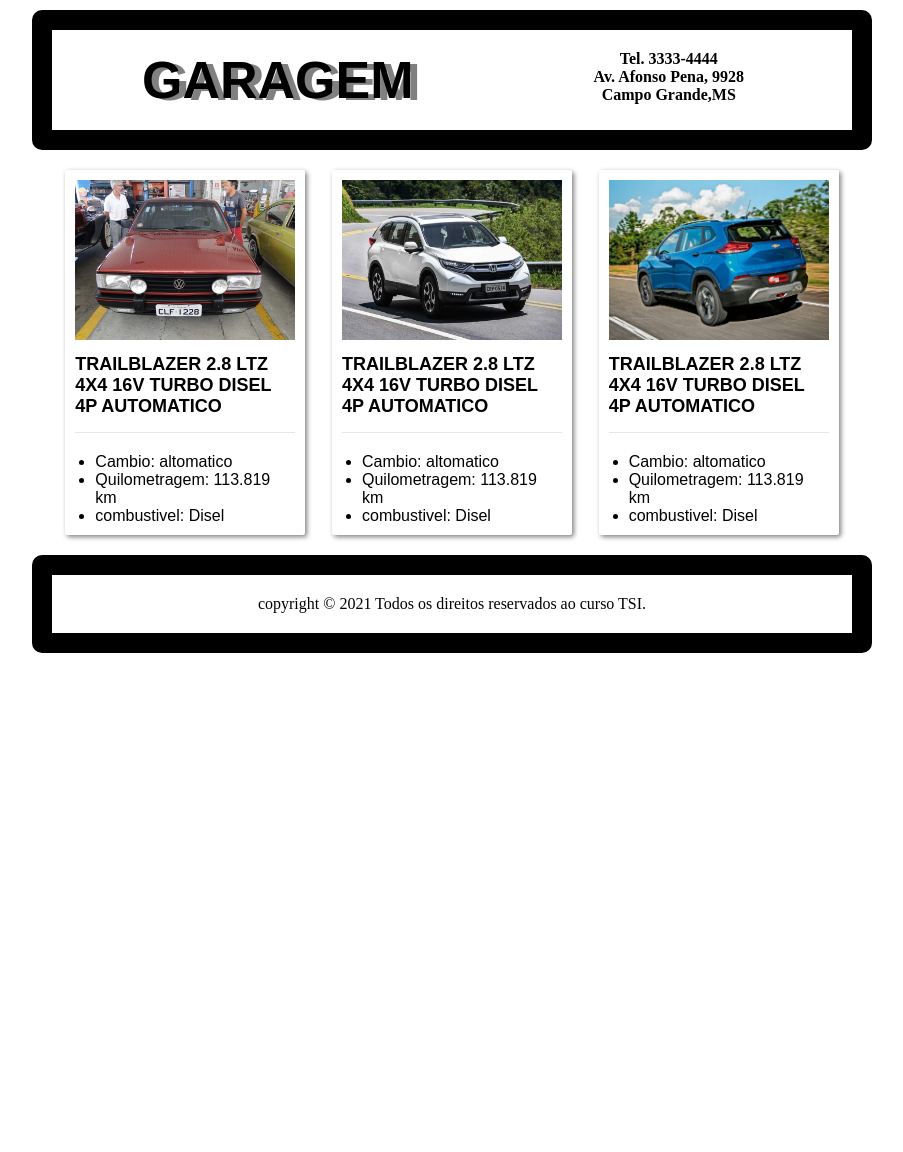
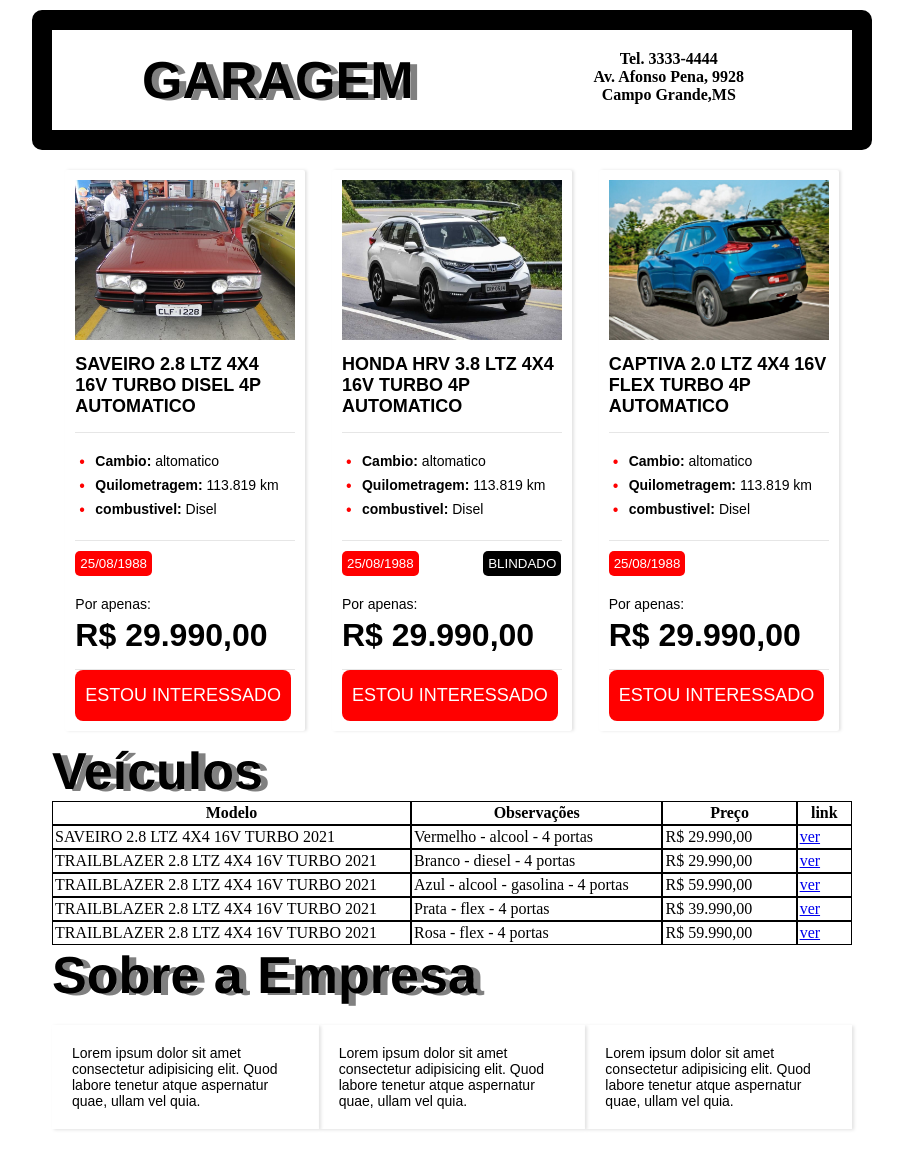
Before and after one commit to BDBento/prova-web1, a plain HTML site: page index.html in a window 1280 px wide. Shown: the top 1152 px of the page, without its empty margins (188-1091 px from the left). Before the commit the page ends 800 px from the top, so only its background shows below. Drawn offline with Linux system fonts and the light colour scheme.

Commit message:
Add files via upload

```diff
--- a/index.html
+++ b/index.html
@@ -1,5 +1,5 @@
 <!DOCTYPE html>
-<html lang="en">
+<html lang="pt-br">
 <head>
     <meta charset="UTF-8">
     <meta http-equiv="X-UA-Compatible" content="IE=edge">
@@ -20,50 +20,124 @@
         <div class=corpo-anuncio>
             <div class="anuncio">
                 <img src="img/carro1.jpg" alt="carro 1">
-                <h2>TRAILBLAZER 2.8 LTZ 4X4 16V TURBO DISEL 4P AUTOMATICO</h2>
+                <h3>SAVEIRO 2.8 LTZ 4X4 16V TURBO DISEL 4P AUTOMATICO</h3>
                 <ul>
                     <li>
-                        <p>Cambio: altomatico</p>
+                        <p><strong>Cambio:</strong> altomatico</p>
                     </li>
                     <li>
-                        <p>Quilometragem: 113.819 km</p>
+                        <p><strong>Quilometragem:</strong> 113.819 km</p>
                     </li>
                     <li>
-                        <p>combustivel: Disel</p>
+                        <p><strong>combustivel:</strong> Disel</p>
                     </li>
                 </ul>
+                <button class="data">25/08/1988</button>
+                <div class="valor">
+                    <p>Por apenas:</p>
+                        <h3>R$ 29.990,00</h3>
+                        <a href="page-anuncio.html"><button>ESTOU INTERESSADO</button></a>
+                </div>
             </div>
             <div class="anuncio">
                 <img src="img/carro2.jpg" alt="carro 1">
-                <h2>TRAILBLAZER 2.8 LTZ 4X4 16V TURBO DISEL 4P AUTOMATICO</h2>
+                <h3>HONDA HRV 3.8 LTZ 4X4 16V TURBO 4P AUTOMATICO</h3>
                 <ul>
                     <li>
-                        <p>Cambio: altomatico</p>
+                        <p><strong>Cambio:</strong> altomatico</p>
                     </li>
                     <li>
-                        <p>Quilometragem: 113.819 km</p>
+                        <p><strong>Quilometragem:</strong> 113.819 km</p>
                     </li>
                     <li>
-                        <p>combustivel: Disel</p>
+                        <p><strong>combustivel:</strong> Disel</p>
                     </li>
                 </ul>
+                <button class="data">25/08/1988</button>
+                <button class="data-2">BLINDADO</button>
+                <div class="valor">
+                    <p>Por apenas:</p>
+                        <h3>R$ 29.990,00</h3>
+                        <a href="page-anuncio.html"><button>ESTOU INTERESSADO</button></a>
+                </div>
             </div>
             <div class="anuncio">
                 <img src="img/carro3.jpg" alt="carro 1">
-                <h2>TRAILBLAZER 2.8 LTZ 4X4 16V TURBO DISEL 4P AUTOMATICO</h2>
+                <h3>CAPTIVA 2.0 LTZ 4X4 16V FLEX TURBO 4P AUTOMATICO</h3>
                 <ul>
                     <li>
-                        <p>Cambio: altomatico</p>
+                        <p><strong>Cambio:</strong> altomatico</p>
                     </li>
                     <li>
-                        <p>Quilometragem: 113.819 km</p>
+                        <p><strong>Quilometragem:</strong> 113.819 km</p>
                     </li>
                     <li>
-                        <p>combustivel: Disel</p>
+                        <p><strong>combustivel:</strong> Disel</p>
                     </li>
                 </ul>
+                <button class="data">25/08/1988</button>
+                <div class="valor">
+                    <p>Por apenas:</p>
+                        <h3>R$ 29.990,00</h3>
+                        <a href="page-anuncio.html"><button>ESTOU INTERESSADO</button></a>
+                </div>
+            </div>
+        </div>
+        <div class="veiculos">
+            <h2 class="titulo">Veículos</h2>
+            <table>
+                  <tr>
+                    <th id="modelo">Modelo</th>
+                    <th id="obs">Observações</th>
+                    <th id="preco">Preço</th>
+                    <th id="link">link</th>
+                  </tr>
+                  <tr>
+                    <td>SAVEIRO 2.8 LTZ 4X4 16V TURBO 2021</td>
+                    <td>Vermelho - alcool - 4 portas</td>
+                    <td>R$ 29.990,00</td>
+                    <td><a href="#">ver</a></td>
+                  </tr>
+                  <tr>
+                    <td>TRAILBLAZER 2.8 LTZ 4X4 16V TURBO 2021</td>
+                    <td>Branco - diesel - 4 portas</td>
+                    <td>R$ 29.990,00</td>
+                    <td><a href="#">ver</a></td>
+                  </tr>
+                  <tr>
+                    <td>TRAILBLAZER 2.8 LTZ 4X4 16V TURBO 2021</td>
+                    <td>Azul - alcool - gasolina - 4 portas</td>
+                    <td>R$ 59.990,00</td>
+                    <td><a href="#">ver</a></td>
+                  </tr>
+                  <tr>
+                    <td>TRAILBLAZER 2.8 LTZ 4X4 16V TURBO 2021</td>
+                    <td>Prata - flex - 4 portas</td>
+                    <td>R$ 39.990,00</td>
+                    <td><a href="#">ver</a></td>
+                  </tr>
+                  <tr>
+                    <td>TRAILBLAZER 2.8 LTZ 4X4 16V TURBO 2021</td>
+                    <td>Rosa - flex - 4 portas</td>
+                    <td>R$ 59.990,00</td>
+                    <td><a href="#">ver</a></td>
+                  </tr>
+                </table>
             </div>
 
+        <h2 class="titulo">Sobre a Empresa</h2>
+
+        <div class="empresa">
+
+            <div class="texto-empresa">
+                <p>Lorem ipsum dolor sit amet consectetur adipisicing elit. Quod labore tenetur atque aspernatur quae, ullam vel quia.</p>
+            </div>
+            <div class="texto-empresa">
+                <p>Lorem ipsum dolor sit amet consectetur adipisicing elit. Quod labore tenetur atque aspernatur quae, ullam vel quia.</p>
+            </div>
+            <div class="texto-empresa">
+                <p>Lorem ipsum dolor sit amet consectetur adipisicing elit. Quod labore tenetur atque aspernatur quae, ullam vel quia.</p>
+            </div>
         </div>
     </main>
     <footer>
--- a/style.css
+++ b/style.css
@@ -8,12 +8,10 @@ header, main, footer{
 }
 header{
     display: flex;
-
 }
 
 header, footer{
     padding: 20px 0 20px;
-
     border: black 20px solid;
     border-radius: 10px;
     text-align: center;
@@ -22,18 +20,19 @@ header, footer{
 .titulo{
     font-size: 52px;
     text-shadow: gray 7px 2px ;
-    font-family:Arial, Helvetica, sans-serif;
+    font-family:Franklin Gothic Medium;
     display: inline;
 }
 
 .contato,
-.titulo{
+h1{
     position: relative;
     margin: 0px 90px;
     font-weight: bold;
 }
 
-.corpo-anuncio{
+.corpo-anuncio,
+.empresa{
     display: flex;
     font-family:Arial, Helvetica, sans-serif;
     width: 100%;
@@ -46,21 +45,115 @@ header, footer{
 .anuncio{
     width: 220px;
     margin:10px auto;
-    box-shadow: grey 2px 2px 5px;
+    box-shadow: rgba(128, 128, 128, 0.219) 2px 0px 3px;
     border-radius: 2px;
     padding: 10px;
 }
-.anuncio h2{
+.anuncio h3{
     font-size: 18px;
     font-weight: 600;
     border-bottom: rgba(128, 128, 128, 0.199) solid 0.5px;
     padding-bottom: 15px;
 }
 .anuncio p{
-    font-size: 16px;
+    font-size: 14px;
 }
 .anuncio img{
     width: 100%;
     height: 160px;
     margin-bottom: 10px;
 }
+
+.valor p{
+    margin: 20px auto 5px;
+}
+
+.valor h3{
+    font-size: 32px;
+}
+
+.valor button{
+    background-color: red;
+    color: #fff;
+    border: none;
+    padding: 15px 10px;
+    font-size: 18px;
+    border-radius: 8px;
+    transition: all 1.8s;
+}
+
+.valor button:hover{
+    background-color: rgb(175, 2, 2);
+}
+
+ul{
+    border-bottom: rgba(128, 128, 128, 0.199) solid 0.5px;
+    padding-bottom: 15px;;
+}
+
+li {
+    list-style-type: none;
+    position:relative;
+    margin-bottom:0.5em;
+}
+
+li:before {
+    content: '•';
+    display: inline-block;
+    position: absolute;
+    left: -1em;
+    color:red;
+}
+.data{
+    background-color: red;
+    transition: all 1.8s;
+}
+.data:hover{
+    background-color: rgb(175, 2, 2);
+}
+
+.data-2{
+    background-color: black;
+    margin-left: 60px;
+}
+.data-2,
+.data{
+    color:#fff;
+    border: none;
+    padding: 5px;
+    border-radius: 5px;
+    margin-top: 10px;
+}
+.texto-empresa{
+    box-shadow: rgba(128, 128, 128, 0.219) 2px 1px 3px;
+    width:250px;
+    padding: 20px;
+    margin:20px auto;
+    font-size: 14px;
+}
+th,
+td{
+    border: solid black 1px;
+    padding: 2px;
+    margin: 0;
+}
+
+table{
+    text-indent: initial;
+    border-spacing: 0px;
+}
+
+#modelo{
+    width:360px;
+}
+#obs{
+    width:250px;
+}
+#preco{
+    width:130px;
+}
+#link{
+    width:50px;
+    margin: 20px;
+}
+/*pg 2*/
```
Also changed, not shown: page-anuncio.html (added, +30 -0 lines).
